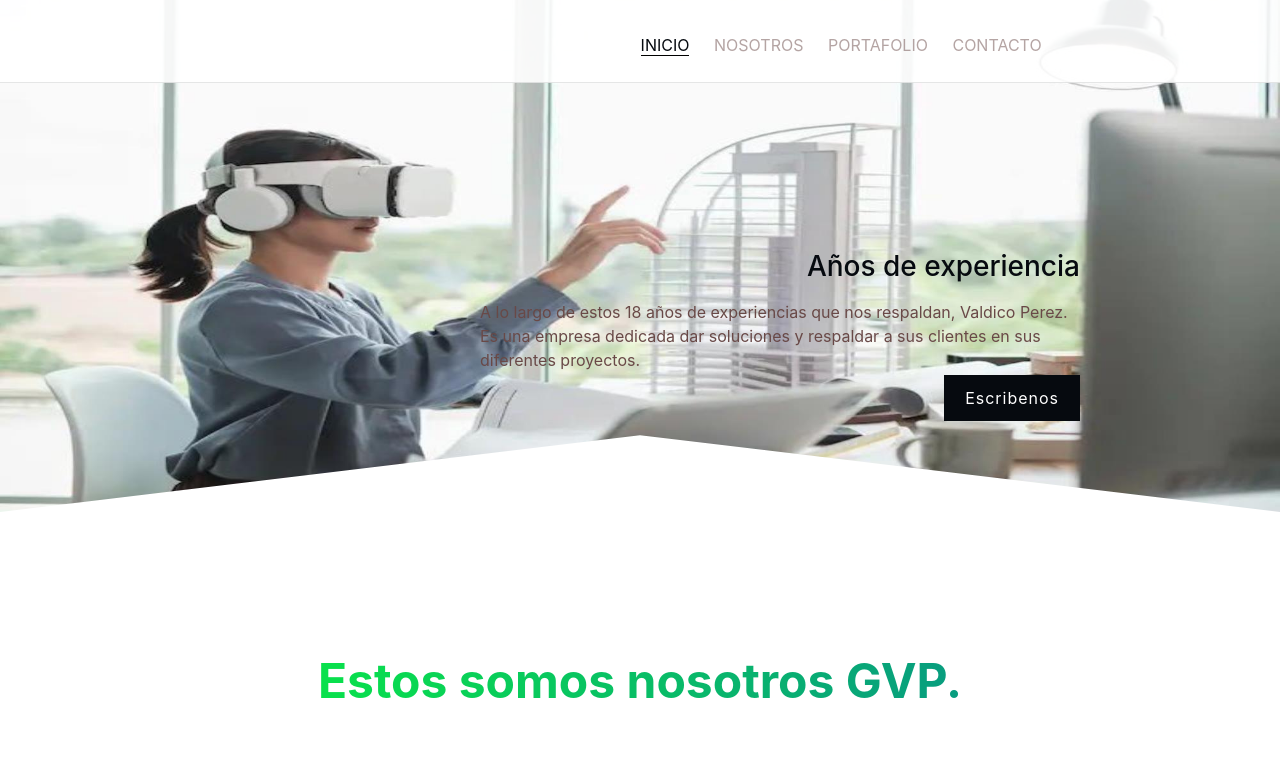
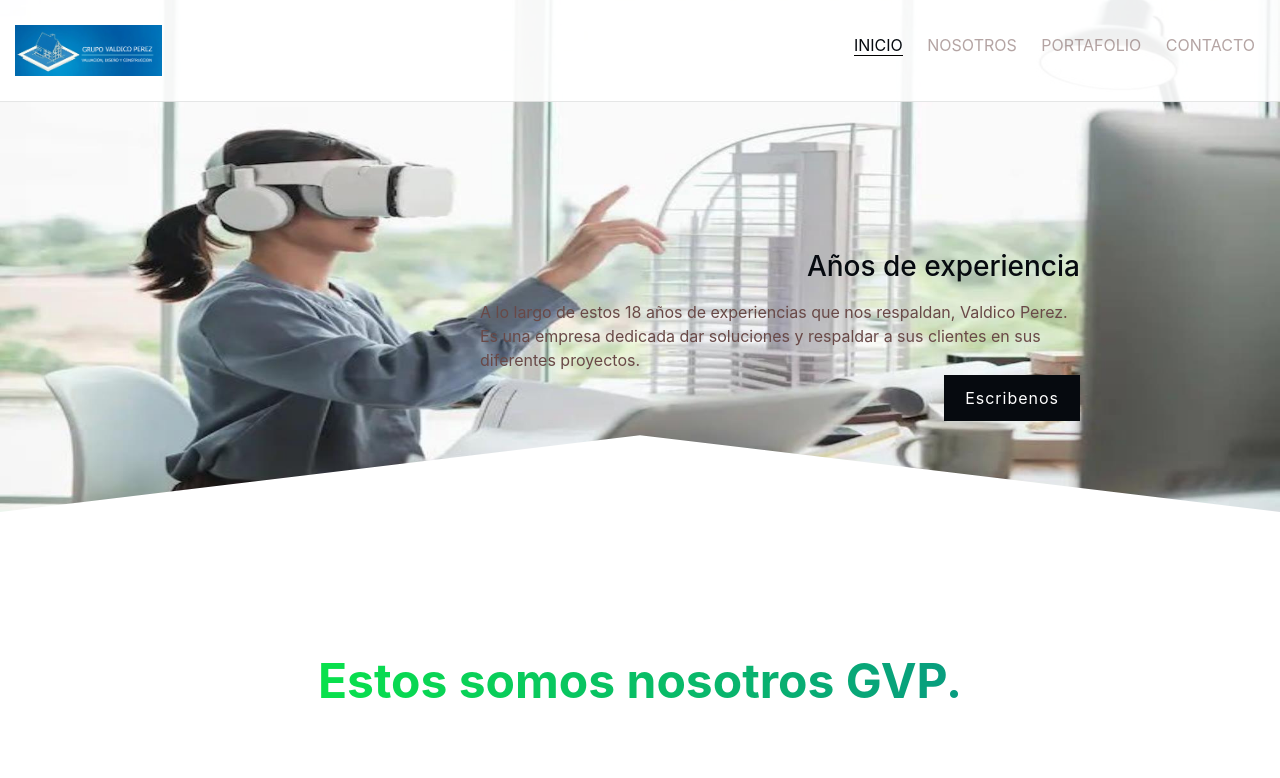
Before and after one commit to ValdicoP/ValdicoPyA, a plain HTML site: page index.html in a window 1280 px wide. Shown: the top 778 px of the page. Drawn offline with nearby package versions, Linux system fonts and the light colour scheme.

Commit message:
new update

```diff
--- a/index.html
+++ b/index.html
@@ -56,8 +56,8 @@
 		<div class="container-fluid">
 			<div class="row">
 				<!--Nuestro logo-->
-				<div class="col-md-2 d-block d-sm-none">
-					<a href="www.facebook.com" class="logo">
+				<div class="col-md-2">
+					<a href="www.facebook.com" class="logo d-block d-dm-none">
 						<img src="images/LogoV.png" alt="logo_valdico">
 					</a>
 				</div>
```
